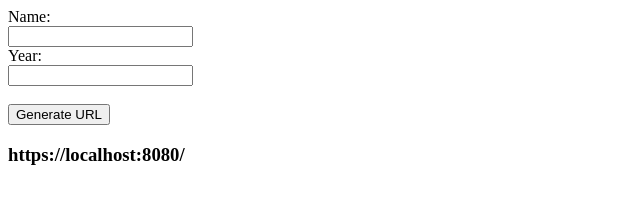
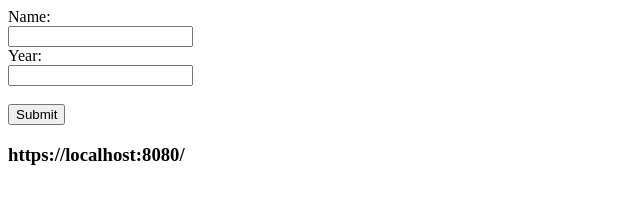
Before and after one commit to acciojob/sharable-urls-nirajpatil22400, a website: page main.html in a window 1280 px wide. Shown: the whole page, without its empty margins (0-640 px from the left). Drawn offline with Linux system fonts and the light colour scheme.

Commit message:
created a submission

```diff
--- a/main.html
+++ b/main.html
@@ -10,7 +10,7 @@
     <label for="year">Year:</label><br>
     <input type="number" id="year" name="year"><br>
 		  <br>
-    <button type="submit" id="button">Generate URL</button><br>
+    <button type="submit" id="button">Submit</button><br>
   </form>
 	  <h3 id="url">https://localhost:8080/</h3>
   </body>
```
